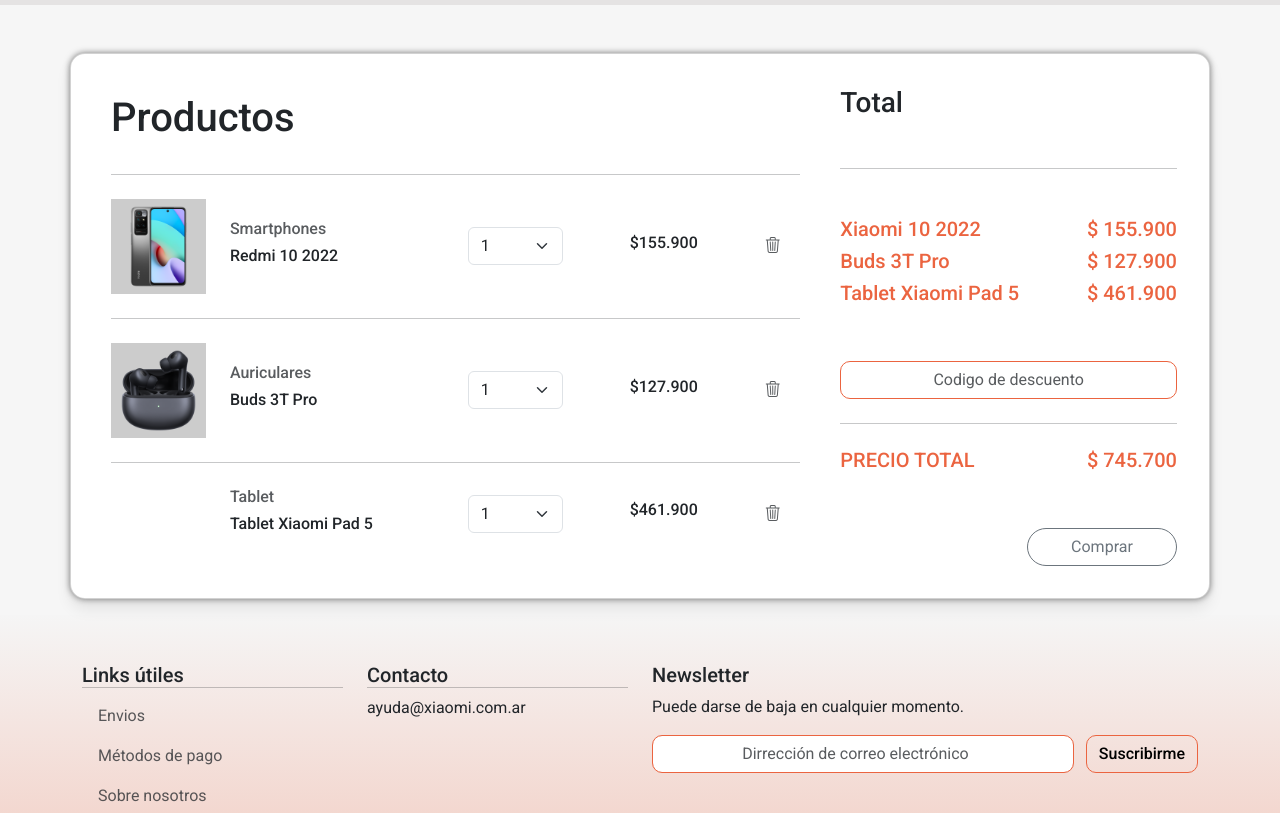
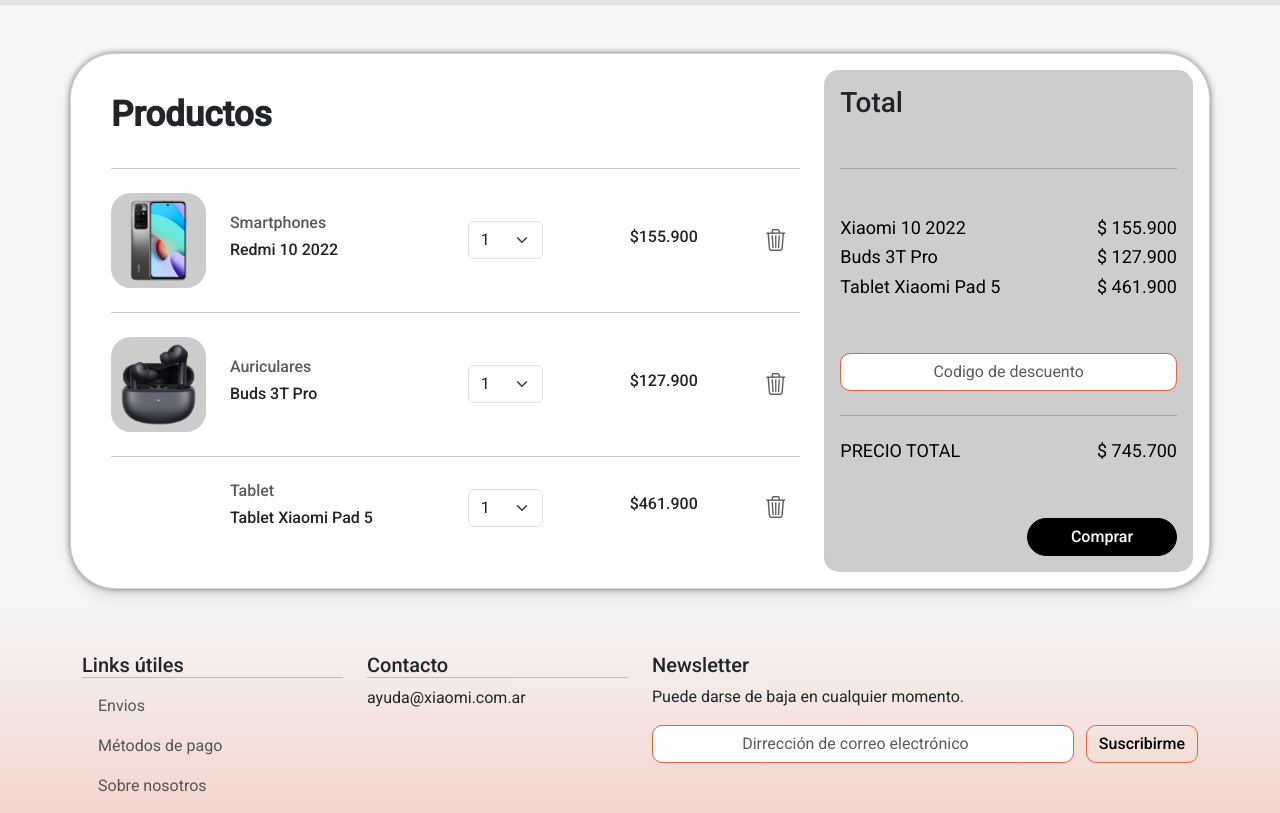
Before and after one commit to MeloClavero/Proyecto-Integrador, a website built with Vite: page pages/carrito.html in a window 1280 px wide. Shown: the part 56-869 px from the top of the page. Built offline with nearby package versions, Linux system fonts and the light colour scheme.

Commit message:
Agrego style carrito

```diff
--- a/css/style.css
+++ b/css/style.css
@@ -286,3 +286,54 @@
 }
 
 /* ! Fin Catalogo Productos */
+
+/* ! CARRITO */
+
+/* color del card total */
+.bg-color {
+    background-color: rgba(128, 128, 128, 0.393);
+    border-radius: 15px;
+}
+
+.card.cart {
+    border-radius: 45px;
+}
+
+/* titulo productos */
+.card.cart h1 {
+    font-weight: 600;
+    font-size: 35px;
+}
+
+/* redondeo imagen */
+.card.cart img {
+    border-radius: 20px;
+}
+
+.form-select.cart {
+    width: 75px;
+}
+
+.bi.bi-trash3 {
+    font-size: 22px;
+}
+
+.card.cart h5 {
+    color: black;
+    font-size: 18px;
+    font-weight: 400;
+}
+
+.btn.btn-outline-secondary {
+    border-color: black;
+    background-color: black;
+    color: white;
+    font-weight: 500;
+}
+
+.btn.btn-outline-secondary:hover {
+    background-color: #EB6440;
+    color: whitesmoke;
+}
+
+/* ! FIN CARRITO */
```
